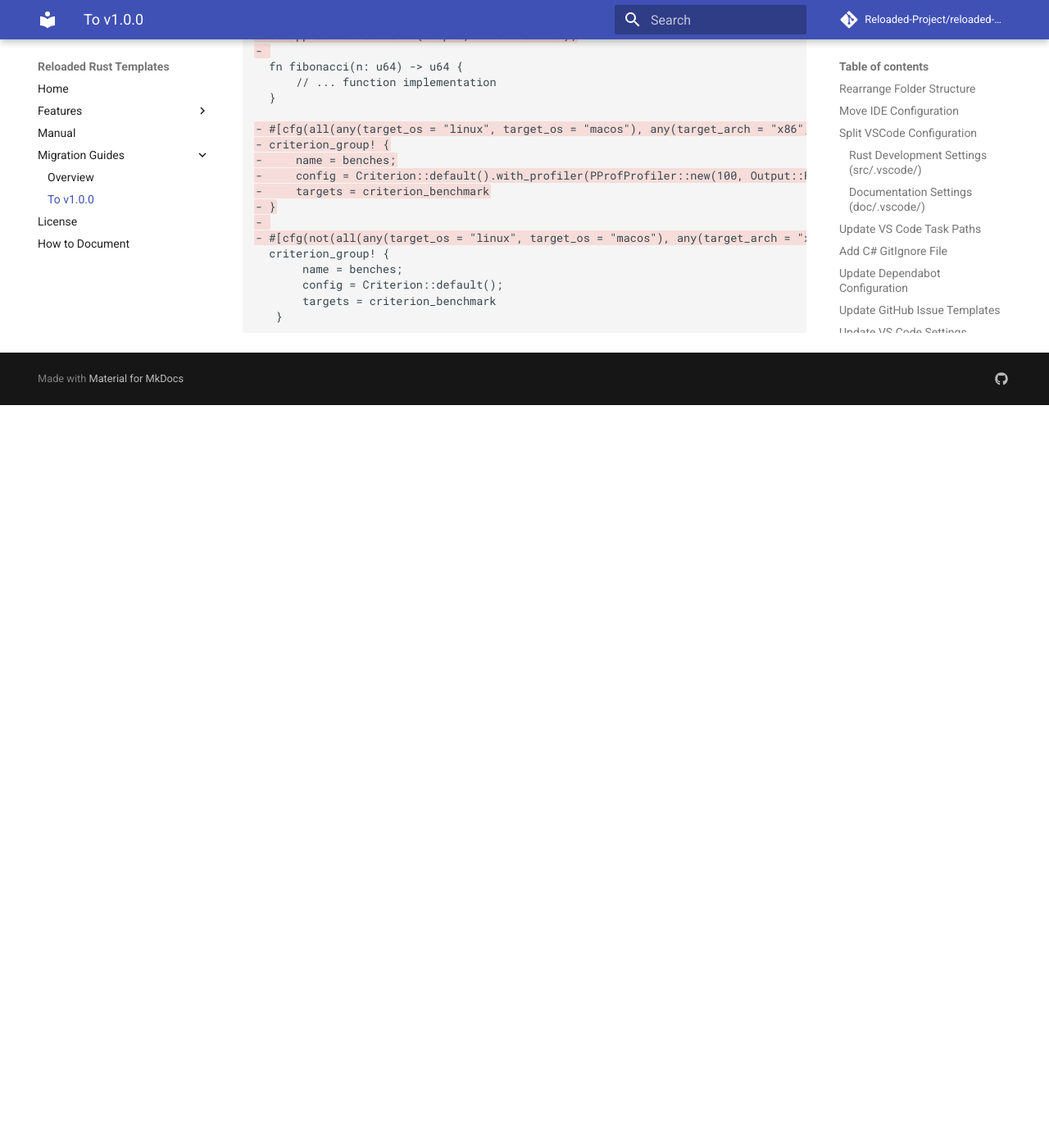
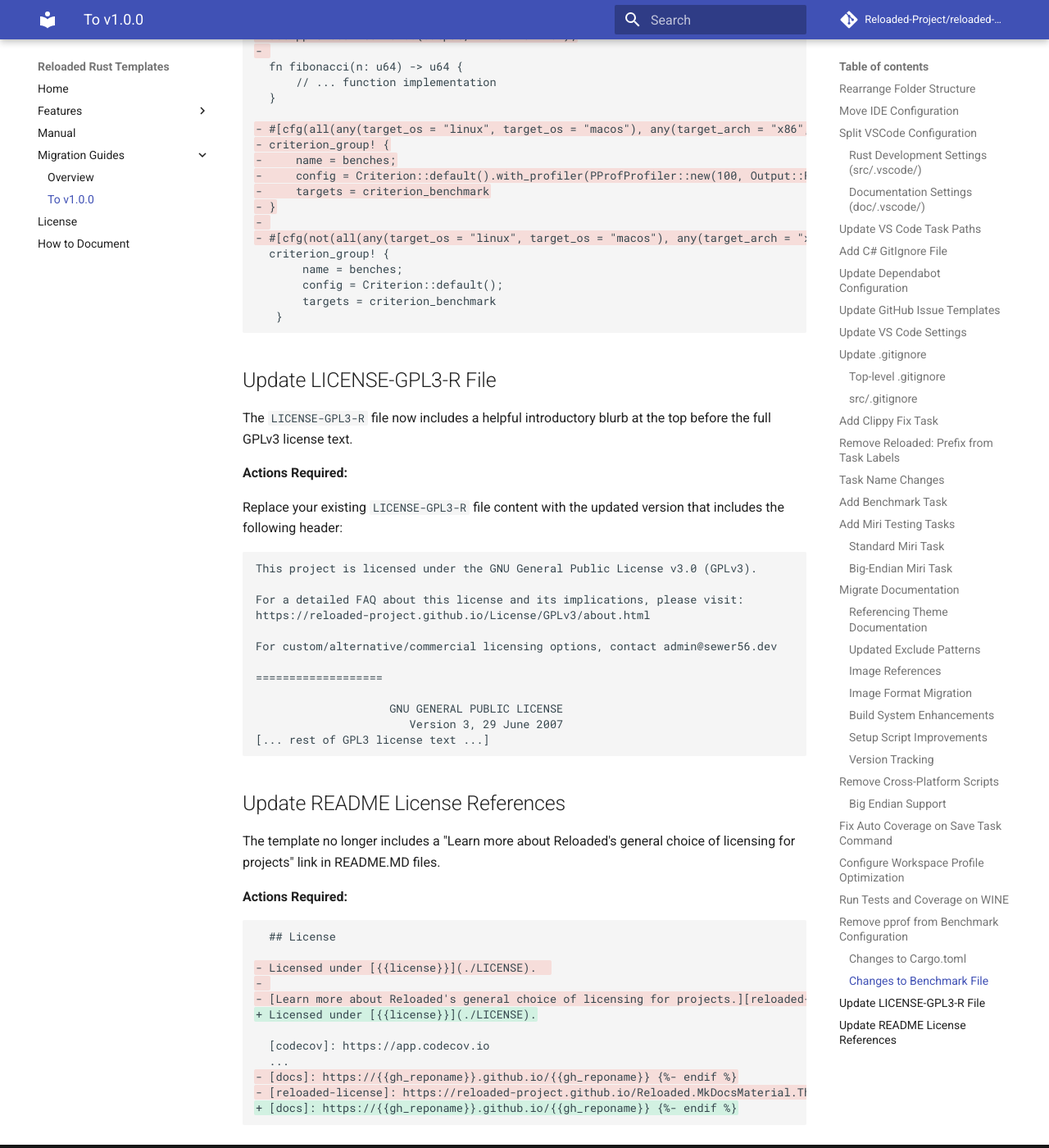
Before and after one commit to TheBestAstroNOT/reloaded-templates-rust, an MkDocs documentation site: the page built from docs/migration/v1.0.0.md, in a window 1280 px wide and 1400 px high, scrolled down 20138 px. Shown: the whole window at 82% size. Built offline with MkDocs 1.6.1 and Material for MkDocs 9.7.7, drawn with Linux system fonts in a browser that asks for light colours; comment, search, counter and statistics services are not loaded; before the commit the page ends 20632 px from its top, so only the background shows below that.

Commit message:
Added: Migration guide sections for license file and README updates
- Added section for updating LICENSE-GPL3-R file with new introductory blurb
- Added section for removing license reference links from README.MD
- Both sections include clear diff examples for users to follow

````diff
--- a/docs/migration/v1.0.0.md
+++ b/docs/migration/v1.0.0.md
@@ -953,3 +953,47 @@
        targets = criterion_benchmark
    }
 ```
+
+## Update LICENSE-GPL3-R File
+
+The `LICENSE-GPL3-R` file now includes a helpful introductory blurb at the top before the full GPLv3 license text.
+
+**Actions Required:**
+
+Replace your existing `LICENSE-GPL3-R` file content with the updated version that includes the following header:
+
+```
+This project is licensed under the GNU General Public License v3.0 (GPLv3).
+
+For a detailed FAQ about this license and its implications, please visit:
+https://reloaded-project.github.io/License/GPLv3/about.html
+
+For custom/alternative/commercial licensing options, contact admin@sewer56.dev
+
+===================
+
+                    GNU GENERAL PUBLIC LICENSE
+                       Version 3, 29 June 2007
+[... rest of GPL3 license text ...]
+```
+
+## Update README License References
+
+The template no longer includes a "Learn more about Reloaded's general choice of licensing for projects" link in README.MD files.
+
+**Actions Required:**
+
+```diff
+  ## License
+
+- Licensed under [{{license}}](./LICENSE).
+-
+- [Learn more about Reloaded's general choice of licensing for projects.][reloaded-license].
++ Licensed under [{{license}}](./LICENSE).
+
+  [codecov]: https://app.codecov.io
+  ...
+- [docs]: https://{{gh_reponame}}.github.io/{{gh_reponame}} {%- endif %}
+- [reloaded-license]: https://reloaded-project.github.io/Reloaded.MkDocsMaterial.Themes.R2/Pages/license/
++ [docs]: https://{{gh_reponame}}.github.io/{{gh_reponame}} {%- endif %}
+```
--- a/templates/library/README.MD
+++ b/templates/library/README.MD
@@ -90,4 +88,3 @@
 [nuget-key]: https://www.nuget.org/account/apikeys
 {%- if mkdocs %}
 [docs]: https://{{gh_reponame}}.github.io/{{gh_reponame}} {%- endif %}
-[reloaded-license]: https://reloaded-project.github.io/Reloaded.MkDocsMaterial.Themes.R2/Pages/license/
````
Also changed, not shown: other parts of templates/library/README.MD (+0 -2 lines).
